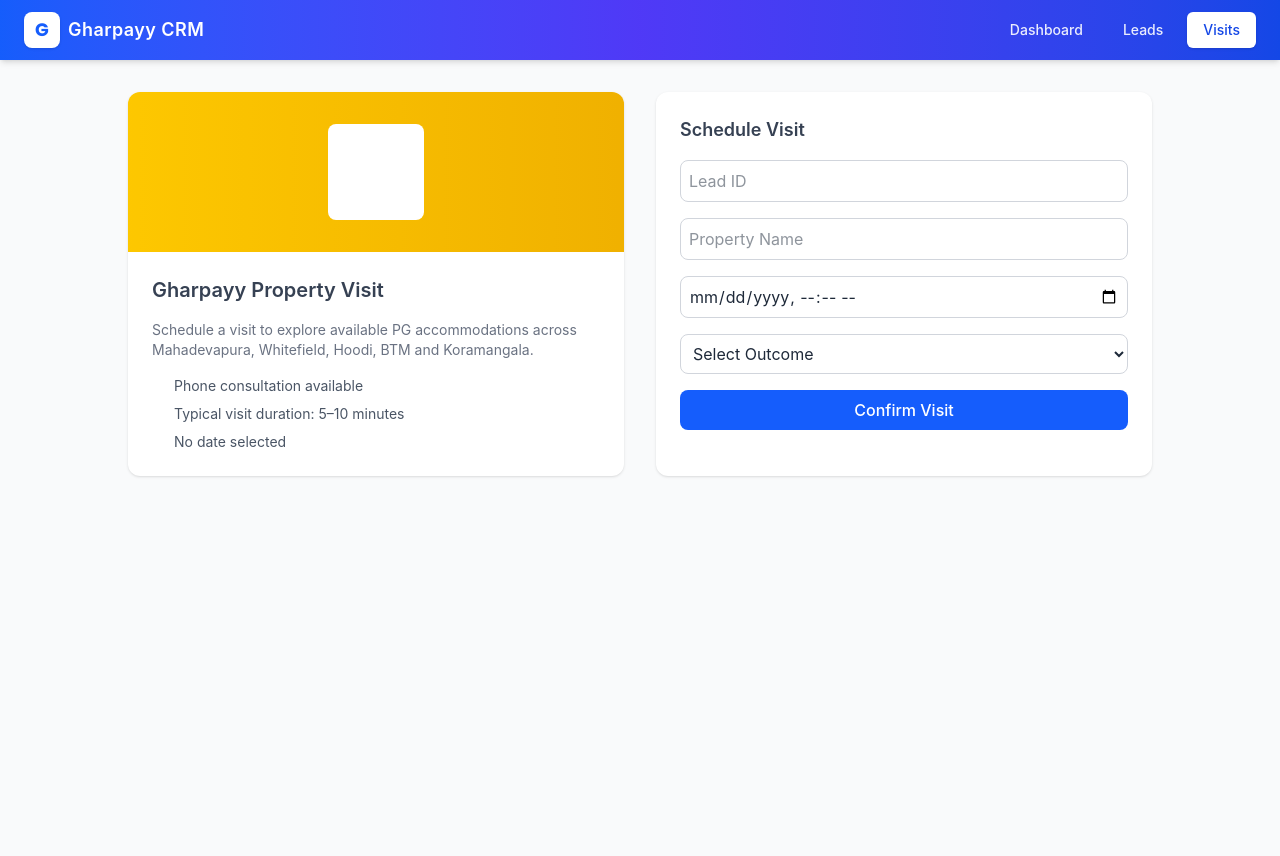
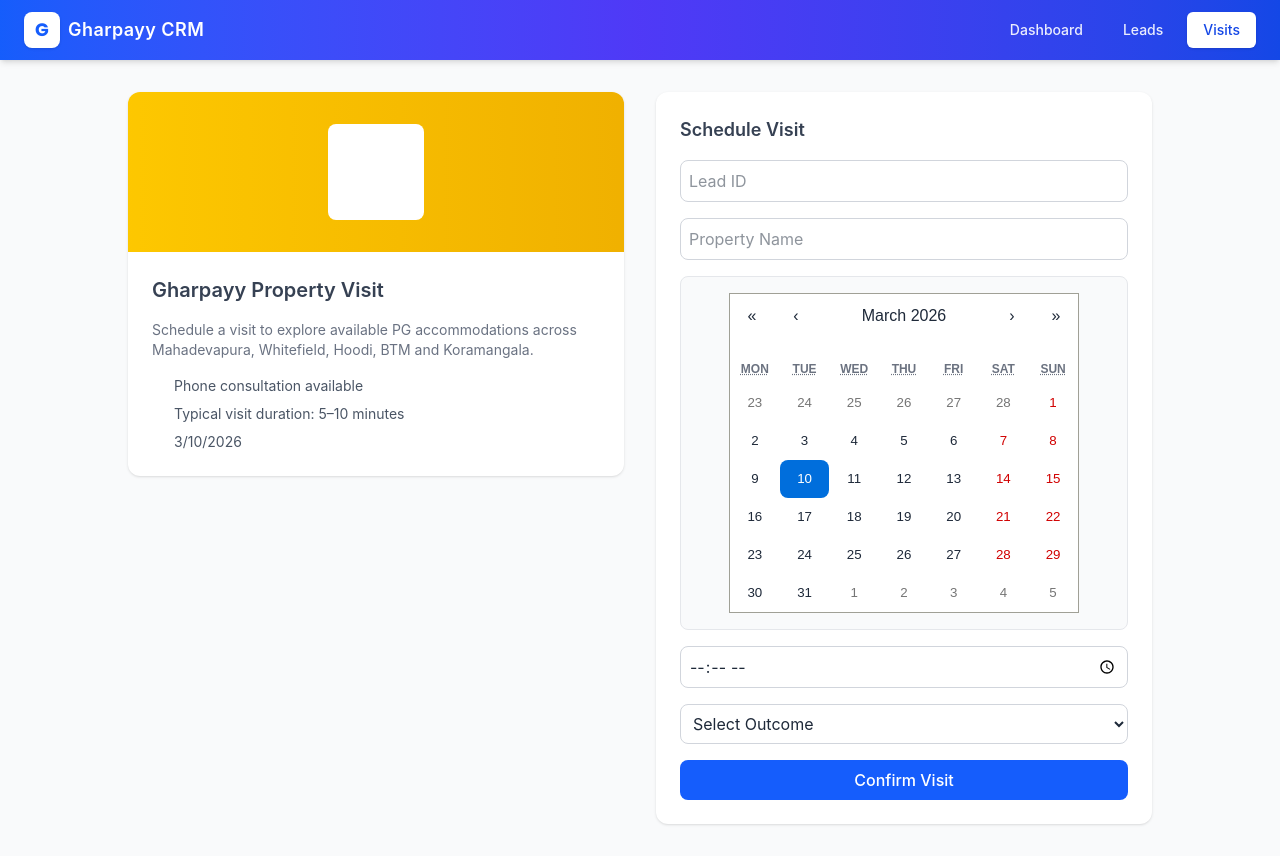
Before and after one commit to Areaxis/gharpayy-crm-mvp, a React (Vite) app in the folder frontend/: page /visits in a window 1280 px wide. Before the commit the page ends 800 px from the top, so only its background shows below. Built offline with nearby package versions, Linux system fonts and the light colour scheme; some icons are missing.

Commit message:
Added inline calendar date picker to visit scheduler

```diff
--- a/frontend/package.json
+++ b/frontend/package.json
@@ -16,6 +16,7 @@
     "@mui/material": "^7.3.9",
     "axios": "^1.13.6",
     "react": "^19.2.0",
+    "react-calendar": "^6.0.0",
     "react-dom": "^19.2.0",
     "react-router-dom": "^7.13.1"
   },
--- a/frontend/src/features/visits/components/VisitScheduler.jsx
+++ b/frontend/src/features/visits/components/VisitScheduler.jsx
@@ -1,5 +1,8 @@
 import { useState } from "react";
 import { useSearchParams } from "react-router-dom";
+import Calendar from "react-calendar";
+import "react-calendar/dist/Calendar.css";
+
 import { api } from "../../../config/api";
 
 import HomeIcon from "@mui/icons-material/Home";
@@ -16,25 +19,33 @@
   );
 
   const [property, setProperty] = useState("");
-  const [date, setDate] = useState("");
+  const [date, setDate] = useState(new Date());
+  const [time, setTime] = useState("");
   const [outcome, setOutcome] = useState("");
 
   const scheduleVisit = async () => {
 
     try {
 
+      const visitDate = new Date(date);
+
+      if (time) {
+        const [hours, minutes] = time.split(":");
+        visitDate.setHours(hours);
+        visitDate.setMinutes(minutes);
+      }
+
       await api.post("/visits", {
         leadId,
         property,
-        date,
+        date: visitDate,
         outcome
       });
 
       alert("Visit scheduled");
 
-      setLeadId("");
       setProperty("");
-      setDate("");
+      setTime("");
       setOutcome("");
 
     } catch (err) {
@@ -47,14 +58,14 @@
   };
 
   const formattedDate = date
-    ? new Date(date).toLocaleString()
+    ? new Date(date).toLocaleDateString()
     : "No date selected";
 
   return (
 
     <div className="p-8 flex justify-center">
 
-      <div className="grid md:grid-cols-2 gap-8 max-w-5xl w-full">
+      <div className="grid md:grid-cols-2 gap-8 max-w-5xl w-full items-start">
 
         {/* LEFT: PROPERTY PREVIEW */}
 
@@ -127,10 +138,19 @@
             className="w-full border border-gray-300 rounded-lg p-2 focus:ring-2 focus:ring-blue-500 outline-none"
           />
 
+          {/* Inline Calendar */}
+          <div className="w-full rounded-lg border border-gray-200 p-4 bg-gray-50 flex justify-center">
+            <Calendar
+              onChange={setDate}
+              value={date}
+            />
+          </div>
+
+          {/* Time selector */}
           <input
-            type="datetime-local"
-            value={date}
-            onChange={(e) => setDate(e.target.value)}
+            type="time"
+            value={time}
+            onChange={(e) => setTime(e.target.value)}
             className="w-full border border-gray-300 rounded-lg p-2 focus:ring-2 focus:ring-blue-500 outline-none"
           />
 
--- a/frontend/src/index.css
+++ b/frontend/src/index.css
@@ -11,3 +11,68 @@
 .input {
   @apply border border-gray-300 rounded-lg p-2 focus:ring-2 focus:ring-blue-500 outline-none;
 }
+
+/* Calendar container */
+
+.react-calendar {
+  width: 100%;
+  border: none;
+  font-family: inherit;
+}
+
+/* Navigation (month + arrows) */
+
+.react-calendar__navigation {
+  display: flex;
+  margin-bottom: 8px;
+}
+
+.react-calendar__navigation button {
+  min-width: 36px;
+  background: none;
+  border-radius: 6px;
+  font-weight: 500;
+}
+
+.react-calendar__navigation button:hover {
+  background: #f3f4f6;
+}
+
+/* Weekdays */
+
+.react-calendar__month-view__weekdays {
+  text-transform: uppercase;
+  font-size: 0.75rem;
+  color: #6b7280;
+}
+
+/* Days */
+
+.react-calendar__tile {
+  border-radius: 8px;
+  padding: 10px 0;
+  font-weight: 500;
+}
+
+.react-calendar__tile:hover {
+  background: #f3f4f6;
+}
+
+/* Selected day */
+
+.react-calendar__tile--active {
+  background: #2563eb;
+  color: white;
+}
+
+/* Today */
+
+.react-calendar__tile--now {
+  background: #e0e7ff;
+}
+
+/* Remove weird borders */
+
+.react-calendar__month-view__days__day--neighboringMonth {
+  color: #d1d5db;
+}
```
Also changed, not shown: 1 other file (tests, documents, lock files or other folders).
